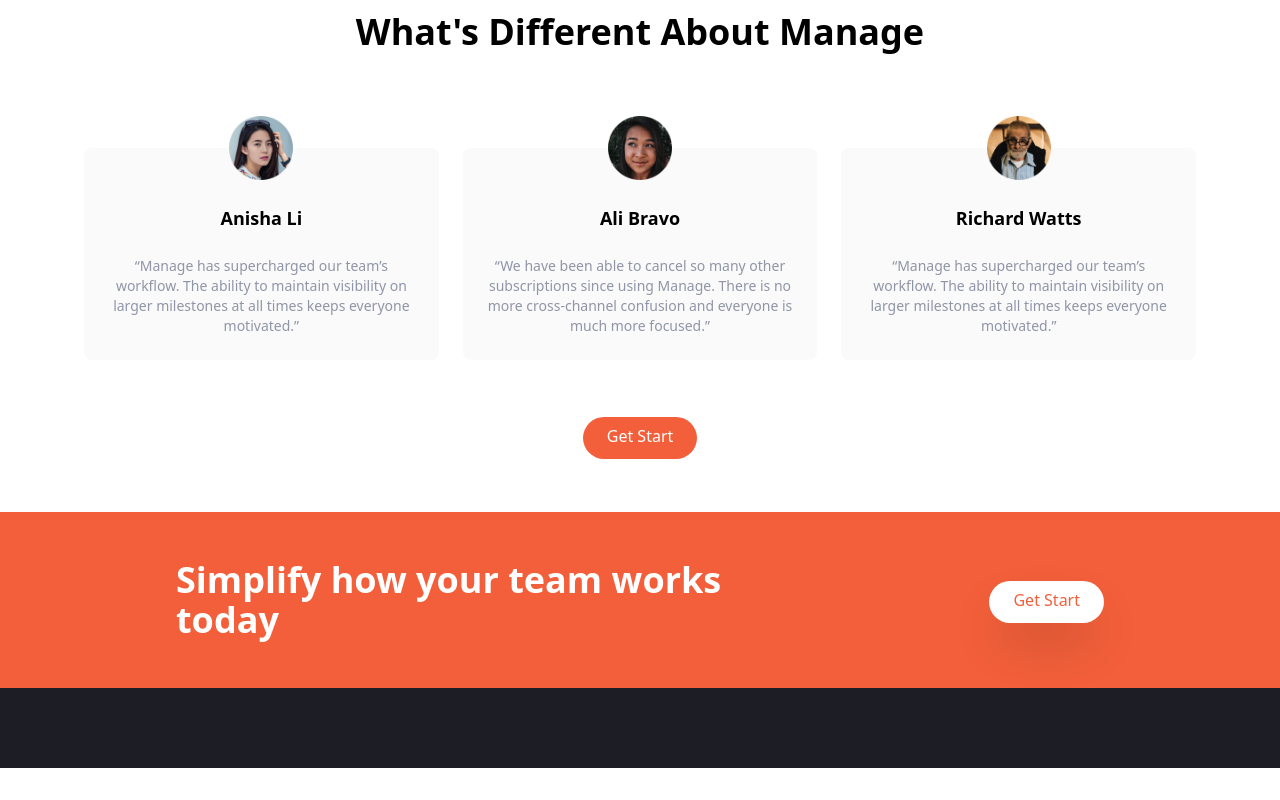
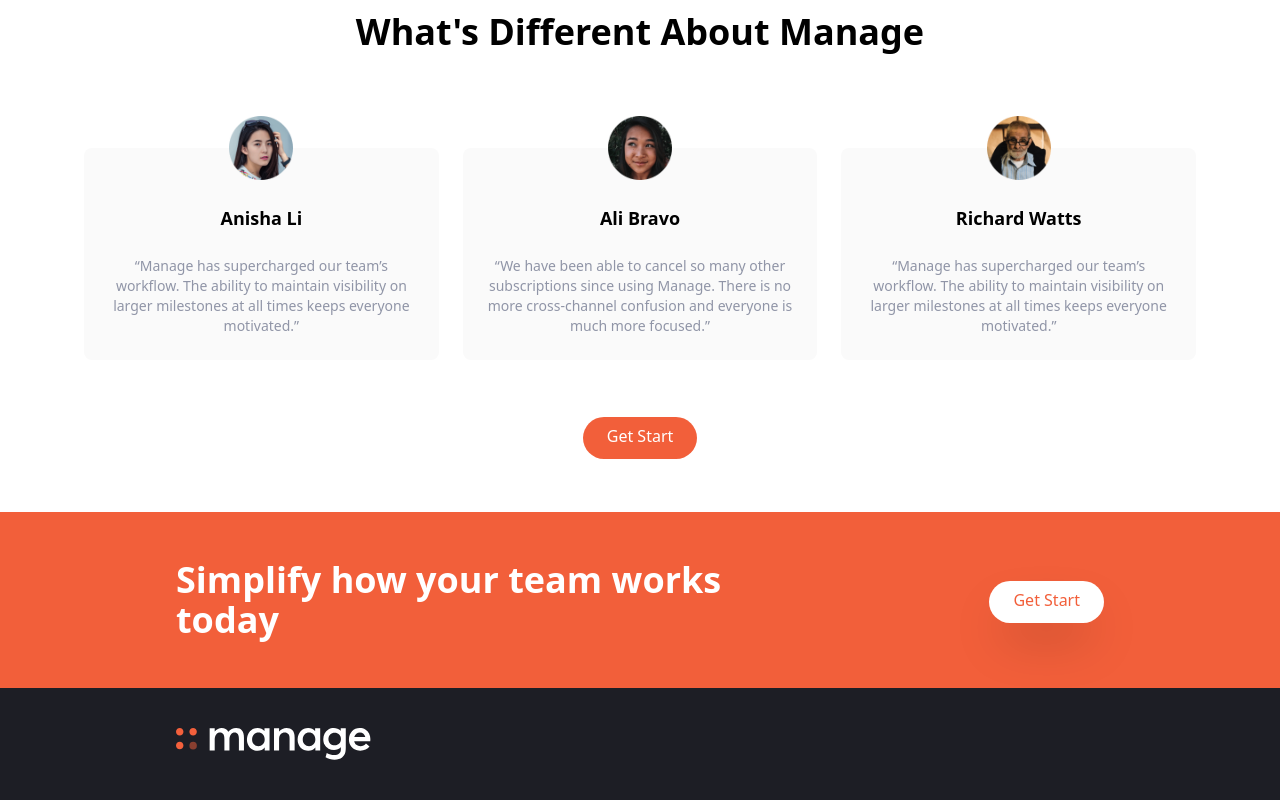
Before and after one commit to Annie-Huang/tailwind-landing-page, a website: page index.html in a window 1280 px wide. Shown: the part 1256-2056 px from the top of the page. Before the commit the page ends 2024 px from the top, so only its background shows below. Drawn offline with Linux system fonts and the light colour scheme.

Commit message:
Create the first column container and the logo

```diff
--- a/index.html
+++ b/index.html
@@ -299,7 +299,17 @@
       <!-- Flex Container -->
       <div
         class="container flex flex-col-reverse justify-between px-6 py-10 mx-auto space-y-8 md:flex-row md:space-y-0"
-      ></div>
+      >
+        <!-- Logo and social links container -->
+        <div
+          class="flex flex-col-reverse items-center justify-between space-y-12 md:flex-col md:space-y-0 md:items-start"
+        >
+          <!-- Logo -->
+          <div>
+            <img src="img/logo-white.svg" class="h-8" alt="" />
+          </div>
+        </div>
+      </div>
     </footer>
   </body>
 </html>
```
Also changed, not shown: css/main.css.
